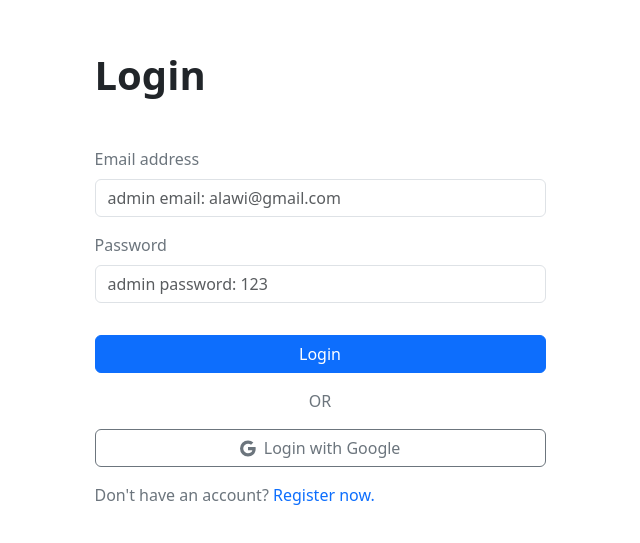
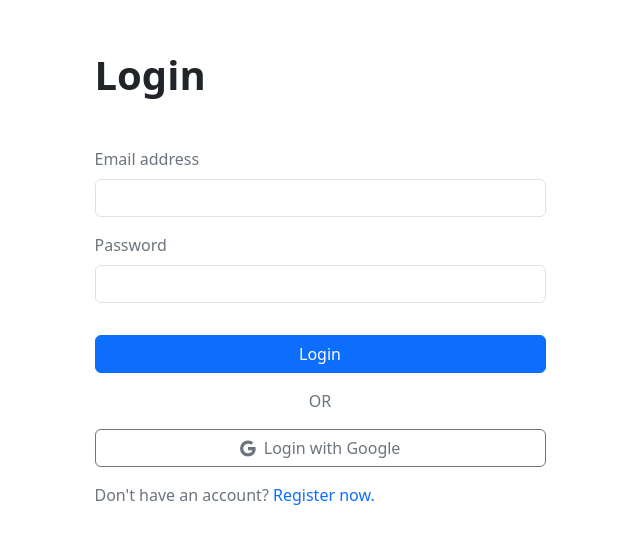
Before and after one commit to AchmadMaulanaAlawi/F-FSW24001085-km6-ach-Fullstack-Web-Challenge-ch6, a React (Vite) app: page /login in a window 1280 px wide. Shown: the part 113-656 px from the top of the page, without its empty margins (320-960 px from the left). Built offline with nearby package versions, Linux system fonts and the light colour scheme.

Commit message:
remove email and password placeholders

```diff
--- a/src/components/Login/index.jsx
+++ b/src/components/Login/index.jsx
@@ -30,7 +30,6 @@ function Login() {
           <Form.Control
             type="email"
             value={email}
-            placeholder="admin email: alawi@gmail.com"
             onChange={(e) => setEmail(e.target.value)}
             required
           />
@@ -40,7 +39,6 @@ function Login() {
           <Form.Control
             type="password"
             value={password}
-            placeholder="admin password: 123"
             onChange={(e) => setPassword(e.target.value)}
             required
           />
```
